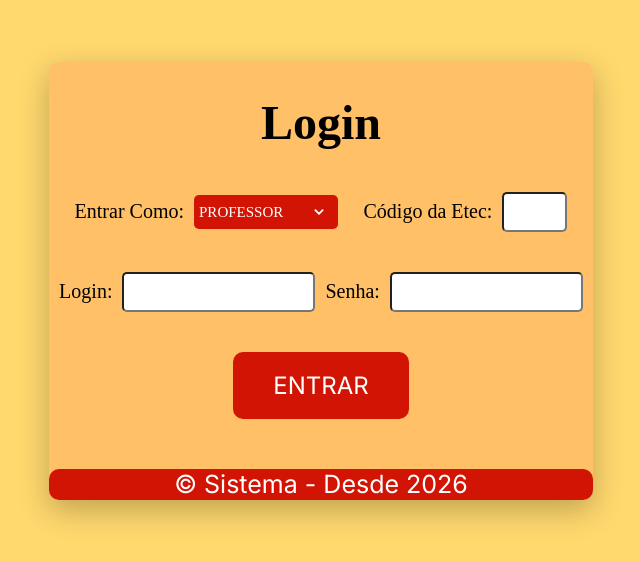
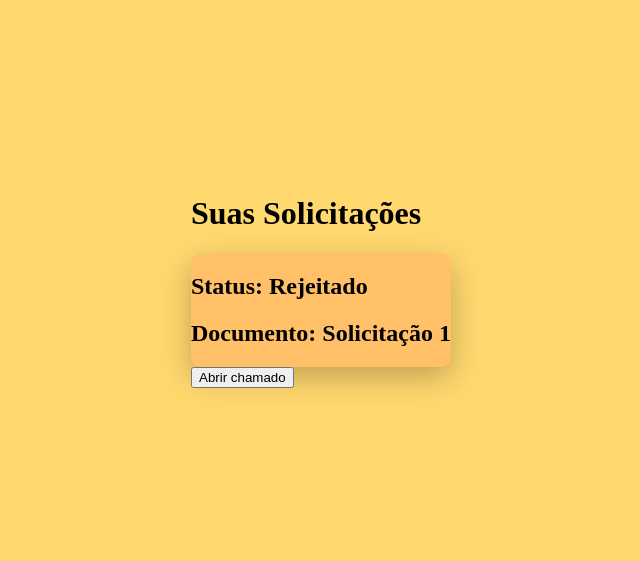
Before and after one commit to Vitin-19/sistema_rh, a React (Vite) app: page / in a window 1280 px wide. Shown: the part 119-680 px from the top of the page, without its empty margins (319-959 px from the left). Built offline with nearby package versions, Linux system fonts and the light colour scheme; a web font is replaced by a local one.

Commit message:
Feat: Solicitação Professor

```diff
--- a/src/App.css
+++ b/src/App.css
@@ -1,4 +1,5 @@
 @import "./styles/loginScreen.css";
+@import "./styles/SolicitacaoProfessorScreen.css";
 
 .background{
     background-color: #FFD86E;
--- a/src/App.jsx
+++ b/src/App.jsx
@@ -1,7 +1,8 @@
 import { useState } from 'react'
 import { BrowserRouter, Routes, Route } from "react-router-dom"
 import './App.css'
-import LoginScreen from './screens/LoginScreen';
+import LoginScreen from './screens/LoginScreen'
+import SolicitacoesProfessorScreen from './screens/SolicitacaoProfessorScreen';
 
 function App() {
   const [count, setCount] = useState(0)
@@ -9,7 +10,7 @@ function App() {
   return (
     <BrowserRouter>
       <Routes>
-        <Route path='/' element={<LoginScreen/>}/>
+        <Route path='/' element={<SolicitacoesProfessorScreen/>}/>
       </Routes>
     </BrowserRouter>
   )
--- /dev/null
+++ b/src/components/SolicitacaoProfessorContainer.jsx
@@ -0,0 +1,46 @@
+import { useState } from "react";
+import "../App.css";
+
+// exemplo de professor improvisado
+
+const listaSolicit = [
+    {
+        id: 1,
+        professor: "Fulano",
+        disciplina: "Física",
+        status: "Rejeitado",
+        documento: "Solicitação 1"
+    }
+];
+
+const SolicitacaoProfessorContainer = () => {
+
+    const [solicitacoes, setSolicitacoes] = useState(listaSolicit);
+
+    return (
+        <div>
+            <header>
+                <h1>Suas Solicitações</h1>
+            </header>
+
+            <div className="SolicitProfContainer">
+                <section>
+                    {solicitacoes.map((item) => (
+                        <div key={item.id} className="card-solicitacao">
+                            <div className="informacoes">
+                                <h2>Status: {item.status}</h2>
+                                <h2>Documento: {item.documento}</h2>
+                            </div>
+                        </div>
+                    ))}
+                </section>
+            </div>
+
+            <div>
+                <button className="abrir-chamado"> Abrir chamado </button>
+            </div>
+        </div>
+    );
+};
+
+export default SolicitacaoProfessorContainer;
--- /dev/null
+++ b/src/screens/SolicitacaoProfessorScreen.jsx
@@ -0,0 +1,13 @@
+import SolicitacoesProfessorContainer from "../components/SolicitacaoProfessorContainer";
+import "../App.css"
+
+const SolicitacoesProfessorScreen = () => {
+
+    return(
+        <div className="background">
+            <SolicitacoesProfessorContainer/>
+        </div>
+    )
+}
+
+export default SolicitacoesProfessorScreen;
--- /dev/null
+++ b/src/styles/SolicitacaoProfessorScreen.css
@@ -0,0 +1,8 @@
+.SolicitProfContainer {
+    background-color: #ffc067;
+    display:flex;
+    flex-direction: column;
+    align-items: center;
+    border-radius: 10px;
+    box-shadow: 0 10px 30px rgba(0, 0, 0, 0.25);
+}
```
